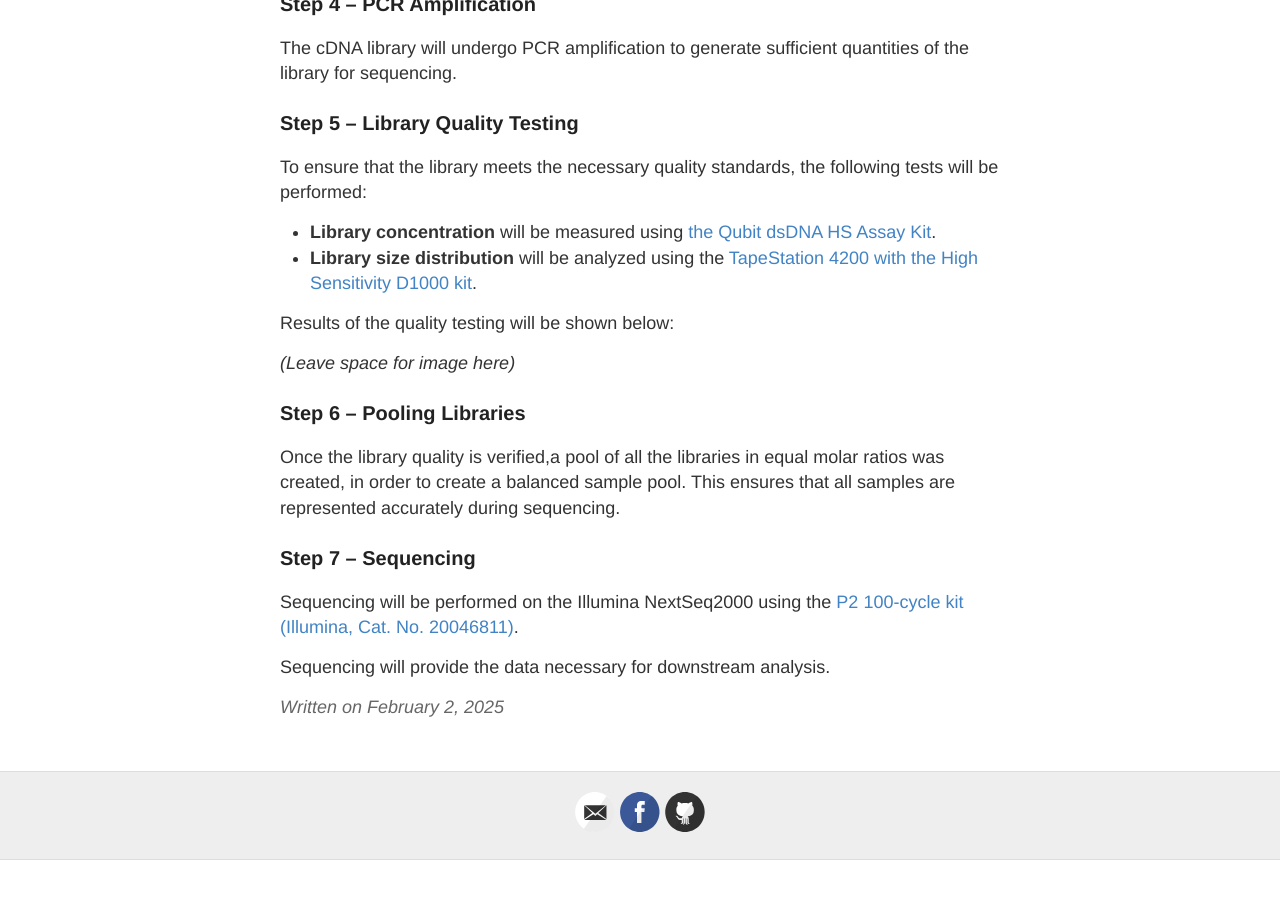
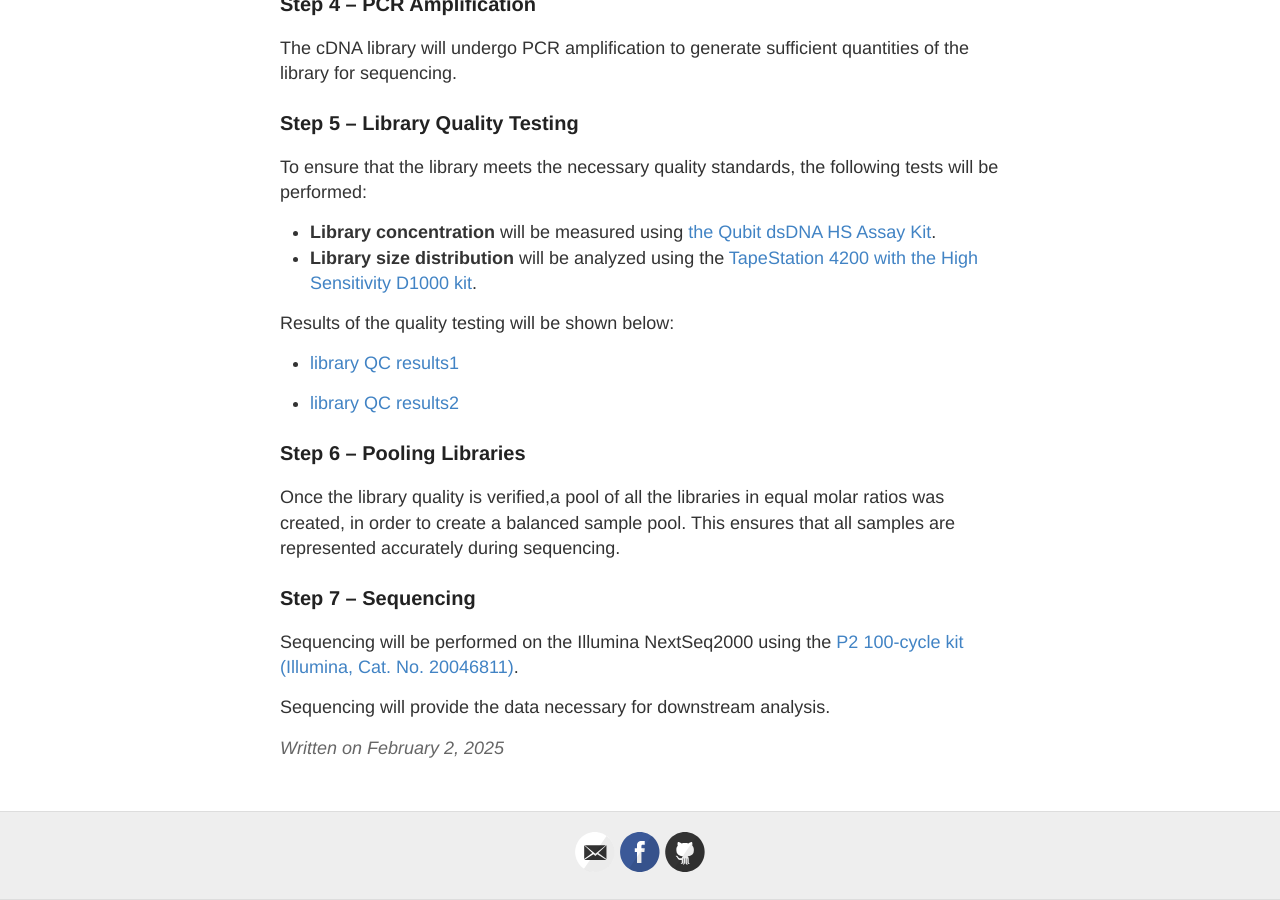
Before and after one commit to OfekRainish/OfekRainish_notebook, a Jekyll site: the page built from _posts/2025-02-02-RNA Extraction and Library Preparation.md, in a window 1280 px wide and 900 px high, scrolled down 2236 px. Built offline with Jekyll 4.4.1, drawn with Linux system fonts in a browser that asks for light colours; our own code applies the rules of GitHub Pages for plain Markdown files; a file with an impossible date is left out; before the commit the page ends 3096 px from its top, so only the background shows below that.

Commit message:
Update 2025-02-02-RNA Extraction and Library Preparation.md

```diff
--- a/_posts/2025-02-02-RNA Extraction and Library Preparation.md
+++ b/_posts/2025-02-02-RNA Extraction and Library Preparation.md
@@ -48,7 +48,9 @@ To ensure that the library meets the necessary quality standards, the following
 
 Results of the quality testing will be shown below:
 
-*(Leave space for image here)*
+- [library QC results1](../pdf%20files/qc%20rna%20library/2024-12-25%20-%20TalLuzato_RNA_libs_2,4.pdf)
+
+- [library QC results2](../pdf%20files/qc%20rna%20library/2024-12-26%20-TalLuzato_RNA_libs.pdf)
 
 ### Step 6 – Pooling Libraries
 Once the library quality is verified,a pool of all the libraries in equal molar ratios was created, in order to create a balanced sample pool. This ensures that all samples are represented accurately during sequencing.
```
